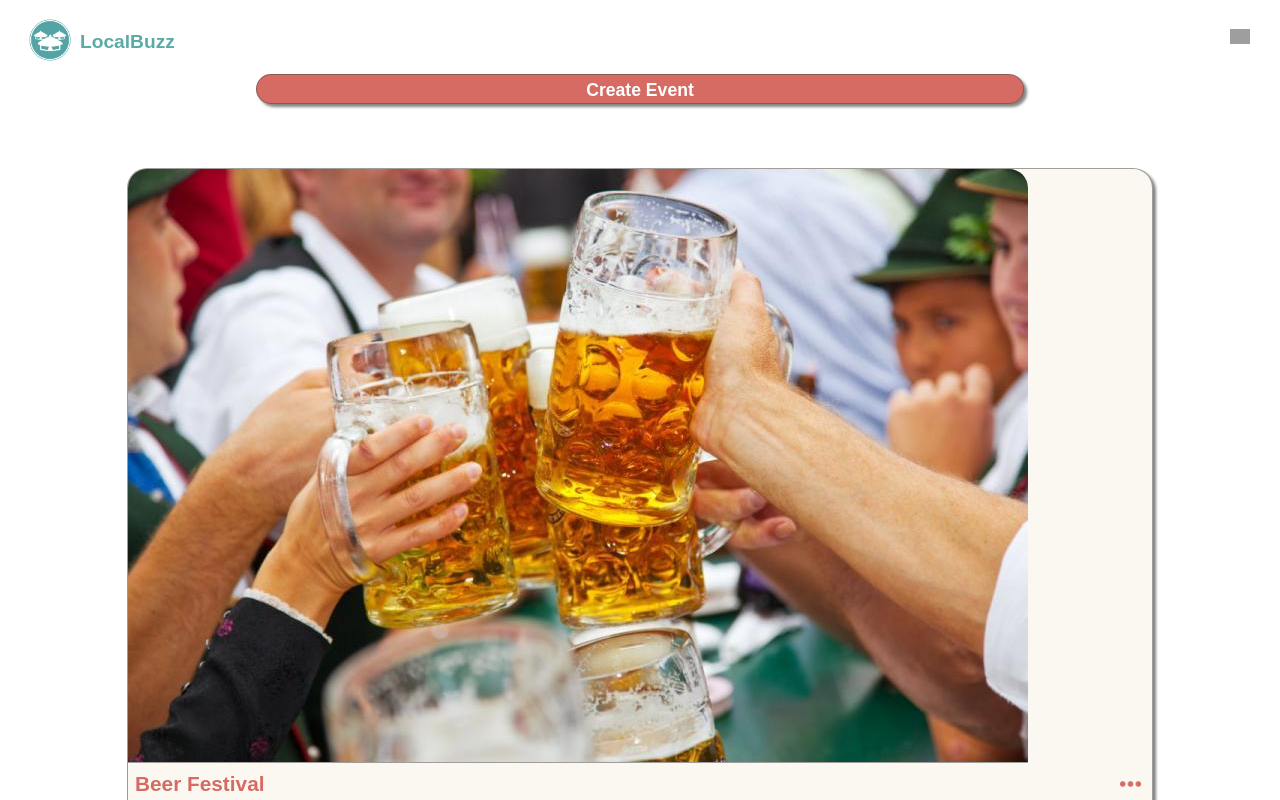
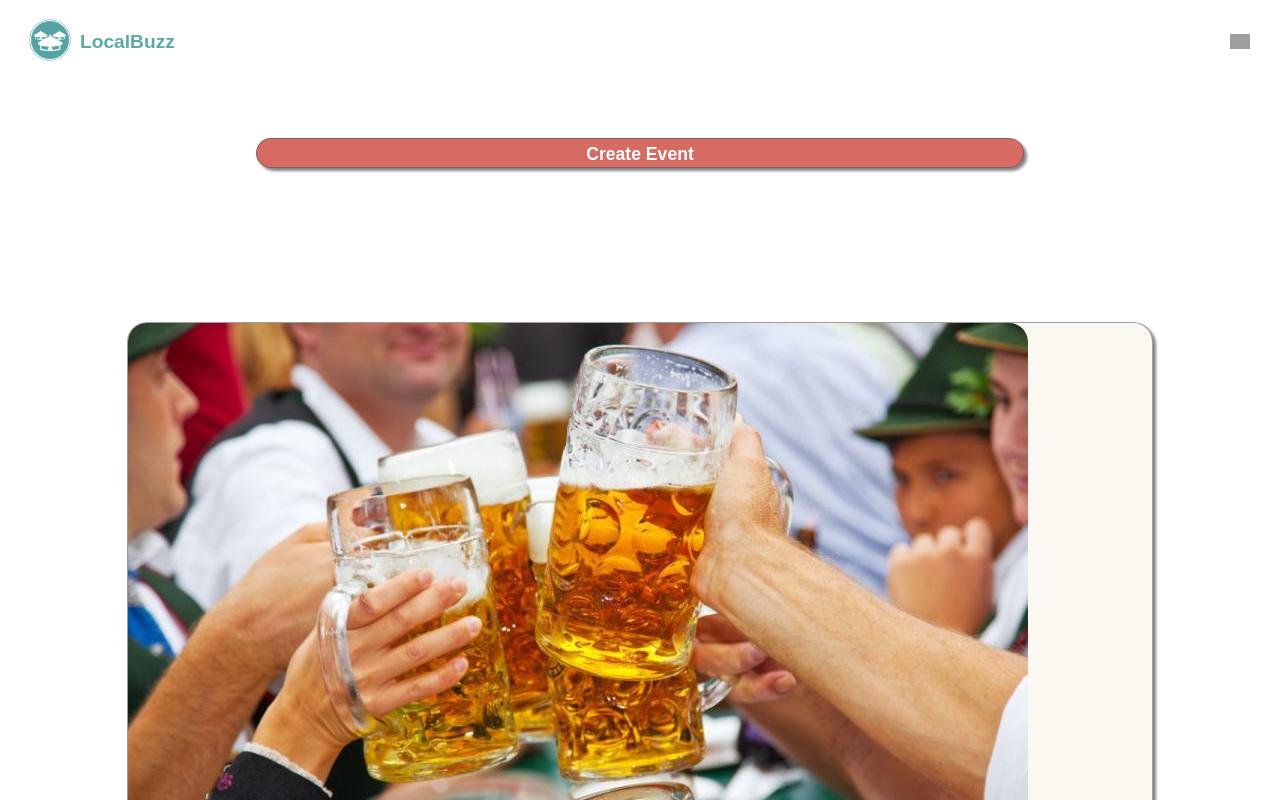
Before and after one commit to Deen-q/SwampySyntax, a React (Create React App) app in the folder local-buzz/: page / in a window 1280 px wide. Shown: the top 800 px of the page. Built offline with nearby package versions, Linux system fonts and the light colour scheme; grey boxes are pictures that could not be loaded.

Commit message:
CSS fixes

```diff
--- a/local-buzz/src/Components/HomePage/CreateEventBtn/CreateEventBtn.css
+++ b/local-buzz/src/Components/HomePage/CreateEventBtn/CreateEventBtn.css
@@ -1,7 +1,8 @@
 .btnContainer {
   display: flex;
   justify-content: center;
-  padding-bottom: 5%;
+  padding-bottom: 12%;
+  padding-top: 5%;
 }
 
 .btnPrimary {
@@ -12,7 +13,7 @@
   color: white;
   text-decoration: none;
   border: 1px solid #47474782;
-/* align-items: center; */
+  /* align-items: center; */
   border-radius: 25px;
   padding: 5px 0px 2px 0px;
   width: 60vw;
--- a/local-buzz/src/Components/HomePage/EventCard/EventCard.css
+++ b/local-buzz/src/Components/HomePage/EventCard/EventCard.css
@@ -2,9 +2,9 @@
   display: flex;
   flex-direction: column;
   align-items: center;
-  gap: 20px;
+  gap: 40px;
   margin: 0px;
-  }
+}
 
 h2 {
   margin: 5px 7px;
@@ -25,7 +25,6 @@ p {
   margin-left: 7px;
   margin-bottom: 5px;
   align-items: center;
-
 }
 
 .img-icon-top {
@@ -74,7 +73,6 @@ p {
   /* margin-bottom: 5px; */
 }
 
-
 .EventAddressAndPostcode {
   display: flex;
   justify-content: space-between;
--- a/local-buzz/src/Components/NavBar/Logo/Logo.css
+++ b/local-buzz/src/Components/NavBar/Logo/Logo.css
@@ -19,6 +19,11 @@
 
 h1 {
   color: #5aaaa6;
-	font-family: 'Josefin Sans', sans-serif;
+  font-family: "Josefin Sans", sans-serif;
   font-size: 1.2em;
 }
+
+.logo-icon {
+  align-items: center;
+  justify-content: center;
+}
--- a/local-buzz/src/Components/NavBar/SearchBar/SearchBar.css
+++ b/local-buzz/src/Components/NavBar/SearchBar/SearchBar.css
@@ -4,11 +4,12 @@
 } */
 
 .SearchIcon {
-	width: 20px;
-	height: auto;
+  width: 20px;
+  height: auto;
 }
 
 .searchContainer {
-	display: flex;
-	align-items: center;
+  display: flex;
+  align-items: center;
+  margin-top: 10px;
 }
```
Lines whose indentation alone changed are shown as unchanged.
